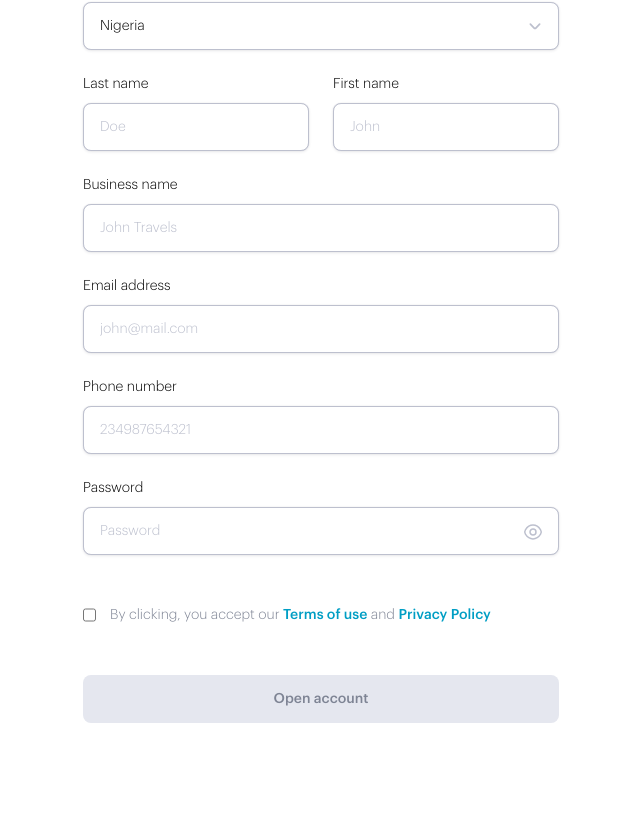
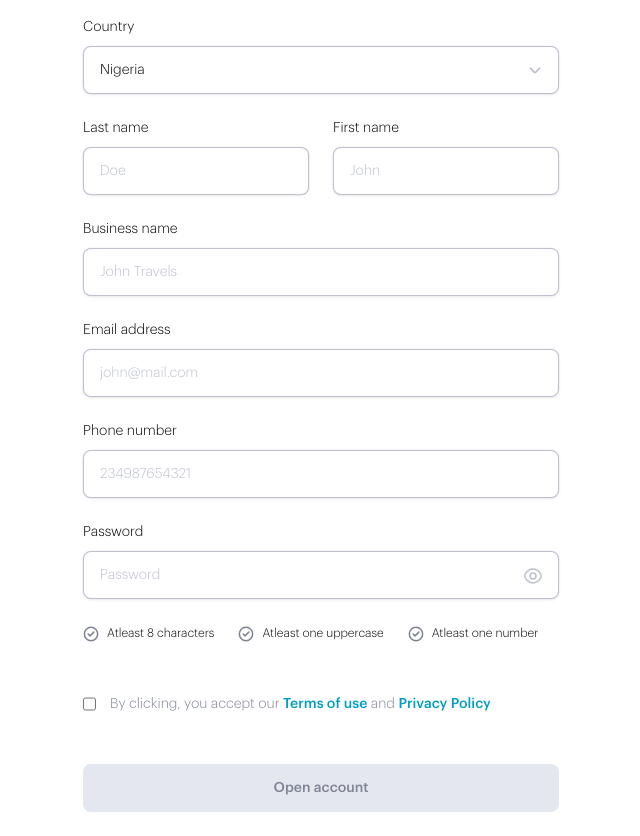
Before and after one commit to passpoint-web/passpoint-go-webapp, a Next.js app: page /auth/signup in a window 1280 px wide. Shown: the part 351-1187 px from the top of the page, without its empty margins (39-679 px from the left). Before the commit the page ends 1098 px from the top, so only its background shows below. Built offline with nearby package versions, Linux system fonts and the light colour scheme.

Commit message:
added password strength for password

```diff
--- a/app/globals.css
+++ b/app/globals.css
@@ -71,7 +71,9 @@
   --input-error-bg: var(--negative-bg);
 
   --form-font-size: 14px;
-  --form-component-mg: 48px;
+
+  --outer-component-mg: 48px;
+  --inner-component-mg: 24px;
 
   --btn-padding: 24px;
   --btn-disabled: var(--grey-5);
@@ -132,6 +134,7 @@ h1 {
   font-size: 34px;
   line-height: 44px;
   margin-bottom: 8px;
+  /* letter-spacing:  -1.5px; */
   animation: slide-in-fr 0.7s forwards;
   -webkit-animation: slide-in-fr 0.7s forwards;
 }
--- a/assets/styles/auth-screens.module.css
+++ b/assets/styles/auth-screens.module.css
@@ -223,13 +223,32 @@
 .form .terms {
   display: flex;
   gap: 1rem;
-  margin: var(--form-component-mg) 0;
+  margin: var(--outer-component-mg) 0;
 }
 
 /* verify email */
 
 .form .form_inline_centered_text {
   text-align: center;
+}
+
+/* password strength */
+.password_strength_ctn {
+  display: flex;
+  align-items: center;
+  flex-wrap: wrap;
+  gap: 8px 24px;
+  margin-top: 24px;
+}
+
+.password_strength {
+  display: flex;
+  align-items: center;
+  gap: 8px;
+}
+
+.password_strength span {
+  font-size: 12px;
 }
 
 @media screen and (max-width: 700px) {
--- a/components/Auth/PasswordField.js
+++ b/components/Auth/PasswordField.js
@@ -1,30 +1,70 @@
 import styles from '@/assets/styles/auth-screens.module.css'
-import { useState } from 'react'
-
-const PasswordField = () => {
+import { useEffect, useState } from 'react'
+import PasswordStrength from './PasswordStrength'
+const PasswordField = ({passwordStrengthNeeded = true}) => {
 
   const [type, setType] = useState('password')
+  const [password, setPassword] = useState('')
 
   const handlePasswordType = (e) => {
     e.preventDefault()
     setType(type === 'password' ? 'text' : 'password')
   }
 
+  const handlePasswordChange = (e) => {
+    // e.preventDefault()
+    setPassword(e.target.value)
+  }
+  const isUpToEightChars =()=> {
+    return password.length > 7
+  }
+  const hasUpperCase = () => {
+    const re = /[A-Z]/
+    return re.test(password)
+  }
+  const containsSpecialChars = () => {
+    const regexString = /[ `!@#$%^&*()_+\-=\]{};':"\\|,.<>\\/?~]/
+    return regexString.test(password)
+  }
+  const containsNumbers = () => {
+    const regexString = /\d/
+    return regexString.test(password)
+  }
   const passwordStyles = {fontSize: `${type === 'password' ? '30px' : '14px'}`, transition: 'none'}
+
+  useEffect(()=>{
+    isUpToEightChars()
+    containsNumbers()
+    hasUpperCase()
+  // eslint-disable-next-line react-hooks/exhaustive-deps
+  }, [password])
   return (
+    <>
       <div className={styles.input_wrapper}>
         <input
           id="password"
           type={type}
           placeholder="Password"
+          value={password}
+          onChange={handlePasswordChange}
         />
-      <button class={`${styles.absolute_side} ${styles.show}`} onClick={handlePasswordType}>
+        <button className={`${styles.absolute_side} ${styles.show}`} onClick={handlePasswordType}>
           <svg xmlns="http://www.w3.org/2000/svg" width="20" height="20" viewBox="0 0 20 20" fill="none">
-          <path d="M12.9833 10C12.9833 11.65 11.65 12.9833 10 12.9833C8.35 12.9833 7.01666 11.65 7.01666 10C7.01666 8.35 8.35 7.01666 10 7.01666C11.65 7.01666 12.9833 8.35 12.9833 10Z" stroke="#565C69" stroke-width="1.5" stroke-linecap="round" stroke-linejoin="round"/>
-          <path d="M9.99999 16.8916C12.9417 16.8916 15.6833 15.1583 17.5917 12.1583C18.3417 10.9833 18.3417 9.00831 17.5917 7.83331C15.6833 4.83331 12.9417 3.09998 9.99999 3.09998C7.05833 3.09998 4.31666 4.83331 2.40833 7.83331C1.65833 9.00831 1.65833 10.9833 2.40833 12.1583C4.31666 15.1583 7.05833 16.8916 9.99999 16.8916Z" stroke="#565C69" stroke-width="1.5" stroke-linecap="round" stroke-linejoin="round"/>
+            <path d="M12.9833 10C12.9833 11.65 11.65 12.9833 10 12.9833C8.35 12.9833 7.01666 11.65 7.01666 10C7.01666 8.35 8.35 7.01666 10 7.01666C11.65 7.01666 12.9833 8.35 12.9833 10Z" stroke="#565C69" strokeWidth="1.5" strokeLinecap="round" strokeLinejoin="round"/>
+            <path d="M9.99999 16.8916C12.9417 16.8916 15.6833 15.1583 17.5917 12.1583C18.3417 10.9833 18.3417 9.00831 17.5917 7.83331C15.6833 4.83331 12.9417 3.09998 9.99999 3.09998C7.05833 3.09998 4.31666 4.83331 2.40833 7.83331C1.65833 9.00831 1.65833 10.9833 2.40833 12.1583C4.31666 15.1583 7.05833 16.8916 9.99999 16.8916Z" stroke="#565C69" strokeWidth="1.5" strokeLinecap="round" strokeLinejoin="round"/>
           </svg>
         </button>
       </div>
+
+      {passwordStrengthNeeded ?
+        <div className={styles.password_strength_ctn}>
+          <PasswordStrength valid={isUpToEightChars()} text='Atleast 8 characters' />
+          <PasswordStrength valid={hasUpperCase()} text='Atleast one uppercase' />
+          <PasswordStrength valid={containsNumbers()} text='Atleast one number' />
+        </div> :
+        <></>
+      }
+    </>
   )
 }
 
--- a/components/Auth/PasswordStrength.js
+++ b/components/Auth/PasswordStrength.js
@@ -1,9 +1,20 @@
-import React from 'react'
+import styles from '@/assets/styles/auth-screens.module.css'
+const PasswordStrength = ({valid, text}) => {
 
-const PasswordStrength = () => {
+  const checkicon = (
+    <svg xmlns="http://www.w3.org/2000/svg" width="16" height="16" viewBox="0 0 16 16" fill="none">
+      <path d="M7.99998 14.6667C11.6666 14.6667 14.6666 11.6667 14.6666 8.00004C14.6666 4.33337 11.6666 1.33337 7.99998 1.33337C4.33331 1.33337 1.33331 4.33337 1.33331 8.00004C1.33331 11.6667 4.33331 14.6667 7.99998 14.6667Z" stroke="#7E8494" stroke-width="1.5" stroke-linecap="round" stroke-linejoin="round"/>
+      <path d="M5.16669 7.99995L7.05335 9.88661L10.8334 6.11328" stroke="#7E8494" stroke-width="1.5" stroke-linecap="round" stroke-linejoin="round"/>
+    </svg>)
+  const checkiconValid = (
+    <svg xmlns="http://www.w3.org/2000/svg" width="16" height="16" viewBox="0 0 16 16" fill="none">
+      <path d="M7.99998 1.33337C4.32665 1.33337 1.33331 4.32671 1.33331 8.00004C1.33331 11.6734 4.32665 14.6667 7.99998 14.6667C11.6733 14.6667 14.6666 11.6734 14.6666 8.00004C14.6666 4.32671 11.6733 1.33337 7.99998 1.33337ZM11.1866 6.46671L7.40665 10.2467C7.31331 10.34 7.18665 10.3934 7.05331 10.3934C6.91998 10.3934 6.79331 10.34 6.69998 10.2467L4.81331 8.36004C4.61998 8.16671 4.61998 7.84671 4.81331 7.65337C5.00665 7.46004 5.32665 7.46004 5.51998 7.65337L7.05331 9.18671L10.48 5.76004C10.6733 5.56671 10.9933 5.56671 11.1866 5.76004C11.38 5.95337 11.38 6.26671 11.1866 6.46671Z" fill="#07B463"/>
+    </svg>)
+
   return (
-    <div>
-
+    <div className={styles.password_strength}>
+        {!valid ? checkicon : checkiconValid}
+        <span>{text}</span>
     </div>
   )
 }
--- a/pages/auth/login.js
+++ b/pages/auth/login.js
@@ -4,6 +4,7 @@ import PrimaryBtn from "@/components/Btn/Primary"
 import Link from "next/link"
 import { useEffect, useState } from "react"
 import { useRouter } from "next/router"
+import PasswordField from "@/components/Auth/PasswordField"
 const Login = () => {
   const router = useRouter()
   const [allFieldsValid, setAllFieldsValid] = useState(false)
@@ -29,7 +30,8 @@ const Login = () => {
             </div>
             <div className={styles.form_group}>
               <label htmlFor="password">Password</label>
-              <input placeholder="****" id="password" type="password" value={password} onChange={(e)=>setPassword(e.target.value)} />
+              <PasswordField passwordStrengthNeeded={false} />
+              {/* <input placeholder="****" id="password" type="password" value={password} onChange={(e)=>setPassword(e.target.value)} /> */}
             </div>
           </div>
           <div className={styles.action_ctn}>
--- a/pages/auth/signup.js
+++ b/pages/auth/signup.js
@@ -24,7 +24,7 @@ const Signup = () => {
        <div className={styles.inner}>
        <div className={styles.lhs}>
        <h1>
-       <span>Hi,</span> 👋🏾 Give your customers the best traveling experience
+       <span>Hi,</span> 👋🏾 Give your customers the <br/> best traveling experience
         </h1>
         <form className={styles.form} onSubmit={handleSubmit}>
           <div className={styles.inner}>
@@ -64,7 +64,6 @@ const Signup = () => {
             <div className={styles.form_group}>
               <label htmlFor="password">Password</label>
               <PasswordField />
-              <PasswordStrength />
               {/* <input placeholder="****" id="password" type="password" /> */}
             </div>
             </div>
```
Lines whose indentation alone changed are shown as unchanged.
